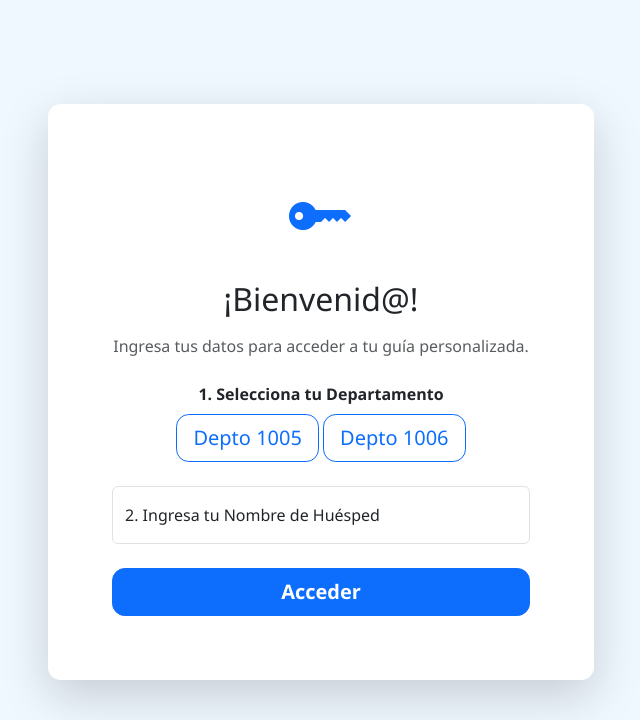
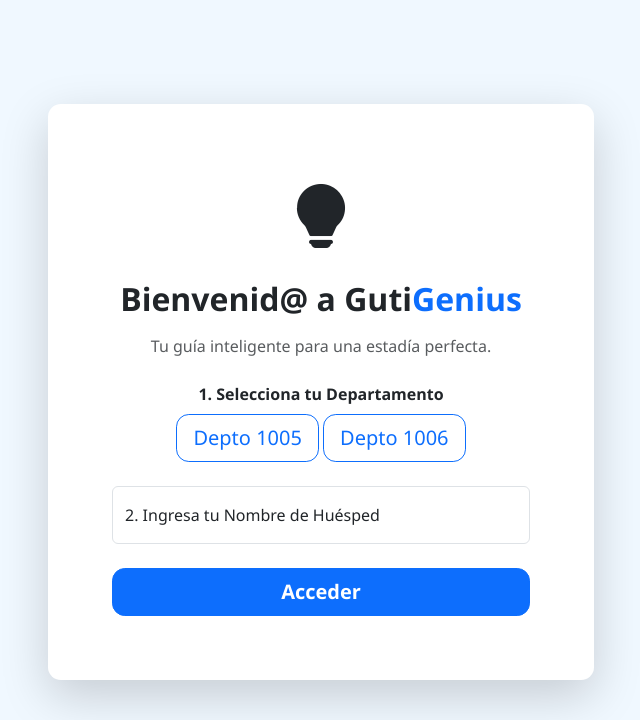
Before and after one commit to gutimell/hostess, a Flask app: page / in a window 1280 px wide. Shown: the top 720 px of the page, without its empty margins (319-959 px from the left). Run offline with Flask 3, Linux system fonts and the light colour scheme.

Commit message:
Cambio look v1

```diff
--- /dev/null
+++ b/referidos.txt
@@ -0,0 +1 @@
+Fecha,Depto,Nombre,CodigoReferido
--- a/templates/index.html
+++ b/templates/index.html
@@ -1,15 +1,15 @@
 {% extends "layout.html" %}
 
-{% block title %}Bienvenido{% endblock %}
+{% block title %}Bienvenido a GutiGenius{% endblock %}
 
 {% block content %}
 <div class="row justify-content-center">
     <div class="col-lg-6 col-md-8">
         <div class="card p-4 p-md-5 text-center shadow-lg border-0" style="margin-top: 10vh;">
             <div class="card-body">
-                <i class="bi bi-key-fill text-primary" style="font-size: 4rem;"></i>
-                <h1 class="card-title h2 my-3">¡Bienvenid@!</h1>
-                <p class="text-muted mb-4">Ingresa tus datos para acceder a tu guía personalizada.</p>
+                <i class="bi bi-lightbulb-fill text-accent" style="font-size: 4rem;"></i>
+                <h1 class="card-title h2 my-3 fw-bold">Bienvenid@ a Guti<span class="text-primary">Genius</span></h1>
+                <p class="text-muted mb-4">Tu guía inteligente para una estadía perfecta.</p>
 
                 <form method="post">
                     <div class="mb-4">
@@ -45,7 +45,11 @@
 {% block scripts %}
 <script>
     // Deshabilita el menú superior en la página de login
-    document.querySelector('header').style.display = 'none';
-    document.querySelector('footer').style.display = 'none';
+    document.addEventListener('DOMContentLoaded', function() {
+        const header = document.querySelector('header');
+        const footer = document.querySelector('footer');
+        if (header) header.style.display = 'none';
+        if (footer) footer.style.display = 'none';
+    });
 </script>
 {% endblock %}
```
Also changed, not shown: app.py (line endings or trailing spaces), templates/layout.html (line endings or trailing spaces), templates/lista_items.html (line endings or trailing spaces).
